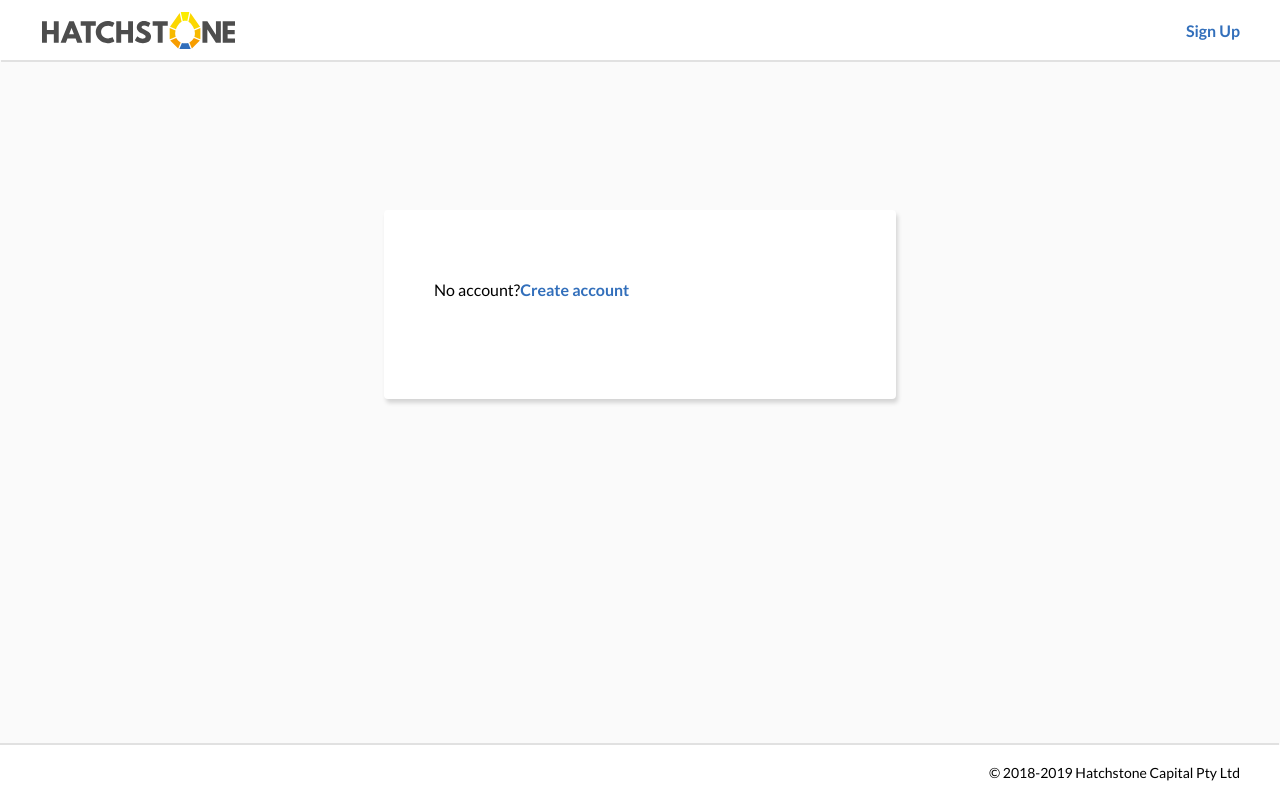
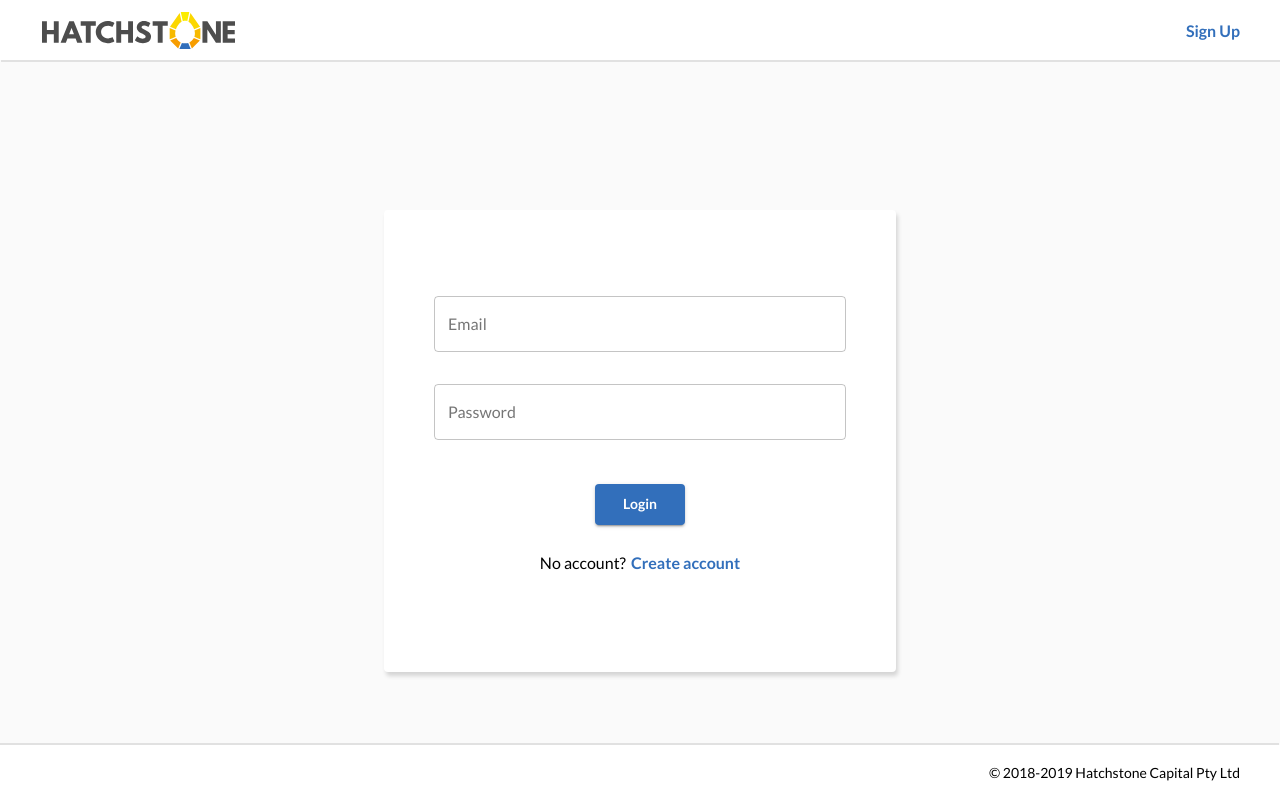
Before and after one commit to tomsmi321/hatchstone-frontend, a React (Create React App) app: page /log-in in a window 1280 px wide. Built offline with nearby package versions, Linux system fonts and the light colour scheme.

Commit message:
added frontend for login page

```diff
--- a/src/components/LogIn/index.jsx
+++ b/src/components/LogIn/index.jsx
@@ -2,8 +2,14 @@ import React from 'react'
 import { useHistory } from "react-router-dom";
 import styled from 'styled-components'
 import { PrimaryLink } from '../../uiKit/Link'
+import { PrimaryButton } from '../../uiKit/Button'
+import { TextField } from '../../uiKit/userInput/TextField'
 
 const Container = styled.div`
+  display: flex;
+  align-items: center;
+  justify-content: center;
+  flex-direction: column;
   padding: 70px 50px 100px 50px;
   width: 40vw;
   margin: 150px auto 0 auto;
@@ -12,14 +18,43 @@ const Container = styled.div`
   box-shadow: 2px 4px 4px rgba(0, 0, 0, 0.15);
 `
 
+const NoAccountText = styled.div`
+  margin-right: 5px;
+`
+
+const LogInPrompt = styled.div`
+  display: flex;
+  flex-direction: row;
+`
+
+const TextFieldContainer = styled.div`
+  margin: 16px 0;
+  width: 100%;
+`
+
+const ButtonContainer = styled.div`
+  margin: 28px 0px;
+`
+
 const LogInPage = () => {
   const history = useHistory()
   return (
     <Container>
-      No account?
-      <PrimaryLink onClick={() => history.push("/sign-up")}>
-        Create account
-      </PrimaryLink>
+    <TextFieldContainer>
+      <TextField labelValue="Email" />
+    </TextFieldContainer>
+      <TextFieldContainer>
+        <TextField labelValue="Password" />
+      </TextFieldContainer>
+      <ButtonContainer>
+        <PrimaryButton>Login</PrimaryButton>
+      </ButtonContainer>
+      <LogInPrompt>
+        <NoAccountText>No account?</NoAccountText>
+        <PrimaryLink onClick={() => history.push("/sign-up")}>
+          Create account
+        </PrimaryLink>
+      </LogInPrompt>
     </Container>
   )
 }
--- a/src/uiKit/Button.jsx
+++ b/src/uiKit/Button.jsx
@@ -11,6 +11,7 @@ const BaseButton = styled(Button)`
     font-weight: 600;
     color: #FFFFFF;
     text-transform: none;
+    padding: 8px 28px;
   }
 `
 
--- a/src/uiKit/userInput/TextField.jsx
+++ b/src/uiKit/userInput/TextField.jsx
@@ -4,9 +4,12 @@ import styled from 'styled-components'
 
 
 const BaseTextField = styled(MUITextField)`
-  &&& :hover {
-    .MuiOutlinedInput-notchedOutline {
-      border: 1px solid #326FBB;
+  &&& {
+    width: 100%;
+    :hover {
+      .MuiOutlinedInput-notchedOutline {
+        border: 1px solid #326FBB;
+      }
     }
   }
 `
```
